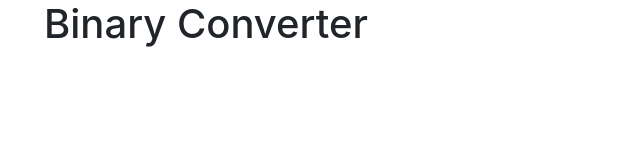
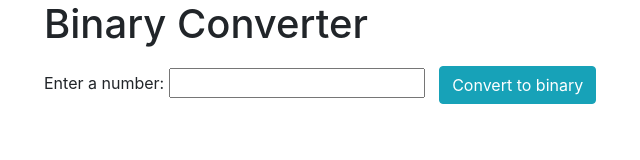
Before and after one commit to jpremmel/binary-converter, a plain HTML site: page index.html in a window 1280 px wide. Shown: the whole page, without its empty margins (41-681 px from the left). Drawn offline with Linux system fonts and the light colour scheme.

Commit message:
Add initial html with styling.

```diff
--- a/css/styles.css
+++ b/css/styles.css
@@ -0,0 +1,3 @@
+.btn {
+  margin: 10px;
+}
--- a/index.html
+++ b/index.html
@@ -8,7 +8,12 @@
   <body>
     <div class="container">
       <h1>Binary Converter</h1>
-
+      <form id="input">
+        <label for="number-input">Enter a number:</label>
+        <input type="number" id="number-input">
+        <button type="submit" class="btn btn-info">Convert to binary</button>
+      </form>
+      <div id="output"></div>
     </div>
     <script src="js/jquery-3.4.1.js"></script>
     <script src="js/scripts.js"></script>
--- a/js/scripts.js
+++ b/js/scripts.js
@@ -0,0 +1,3 @@
+function (decimalNumber) {
+
+}
```
